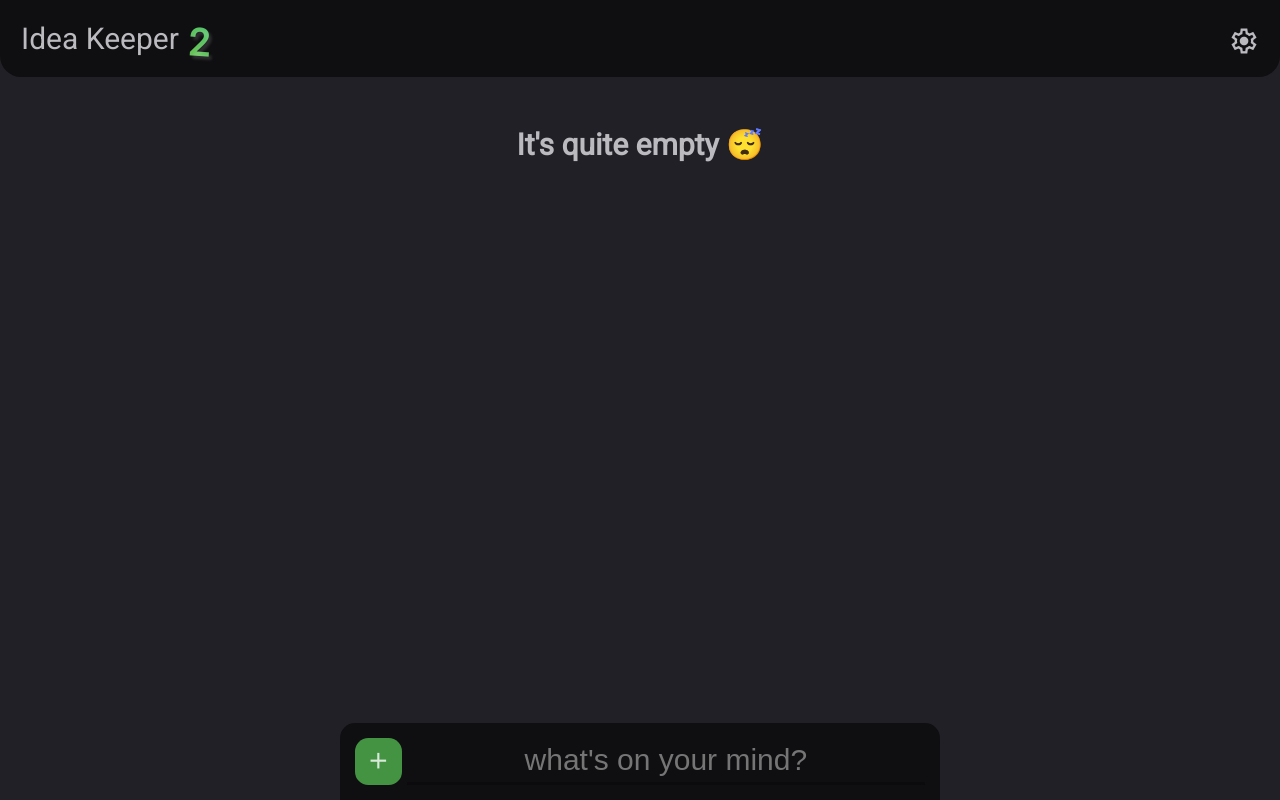
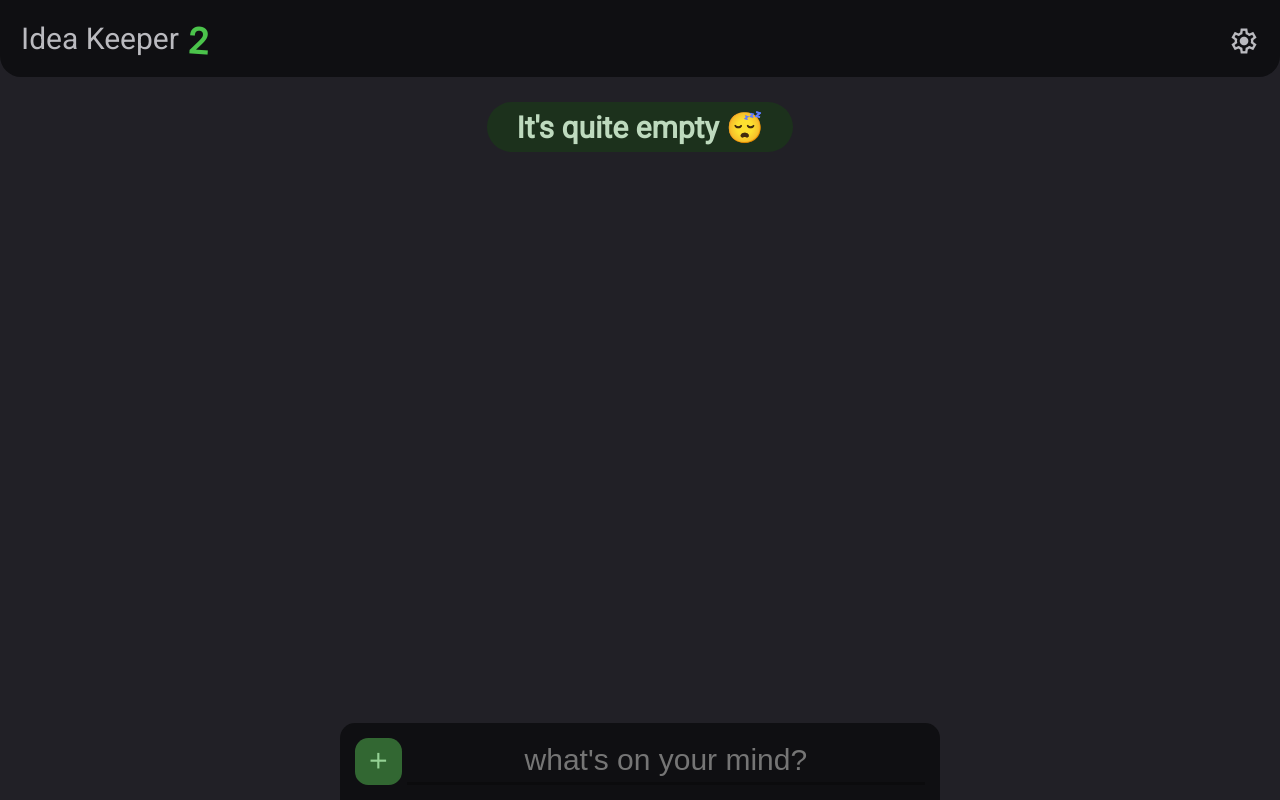
Before and after one commit to MiftikCZ/idea-keeper-2, a Preact app: page / in a window 1280 px wide. Built offline with nearby package versions, Linux system fonts and the light colour scheme.

Commit message:
More rounded, better colors

```diff
--- a/src/css/app.css
+++ b/src/css/app.css
@@ -82,16 +82,15 @@ a {
 
 .topbar .first .version {
   font-weight: bold;
-  font-size: 1.25em;
+  font-size: 1.2em;
   position: absolute;
   padding: 0 0.25em;
   rotate: 4deg;
-  background: linear-gradient(45deg,
+  color: hsl(calc(var(--hue)), 50%, 53%);
+  /* background: linear-gradient(45deg,
       hsl(calc(var(--hue) - 20), 50%, 53%),
-      hsl(calc(var(--hue) + 20), 50%, 53%));
-  text-shadow: #fff2 3px 3px 3px;
-  background-clip: text;
-  -webkit-text-fill-color: transparent;
+      hsl(calc(var(--hue) + 20), 50%, 53%)); */
+  /* text-shadow: #fff2 3px 3px 3px; */
 }
 
 .topbar .first .settings {
@@ -128,6 +127,7 @@ a {
   height: 100%;
   padding: 0.75em;
   background: var(--addtodo-color);
+  background: hsl(var(--hue), 35%, 30%);
   border: none;
   border-radius: 1em;
   color: var(--main-fg);
@@ -141,13 +141,14 @@ a {
   cursor: pointer;
   border-radius: 8px;
   color: #fff8;
-  background: hsl(var(--hue), 54%, 30%);
   transition: 250ms;
 }
 
 
 .addtodo .button .icon {
   color: #fefeffcc;
+
+  color: hsl(var(--hue), 40%, 70%);
   font-size: 2em;
   height: 100%;
   width: 100%;
@@ -409,3 +410,12 @@ code {
   color: hsl(var(--hue), 50%, 60%);
   width: fit-content;
 }
+
+.todos .empty {
+  margin: 0;
+  place-self: center;
+  background: hsl(var(--hue),28%,15%);
+  color: hsl(var(--hue),28%,80%);
+  padding: 0.25em 1em;
+  border-radius: 1em;
+}
```
Also changed, not shown: public/themes/transparent.css (+4 -3 lines), src/css/dist/app.css.
